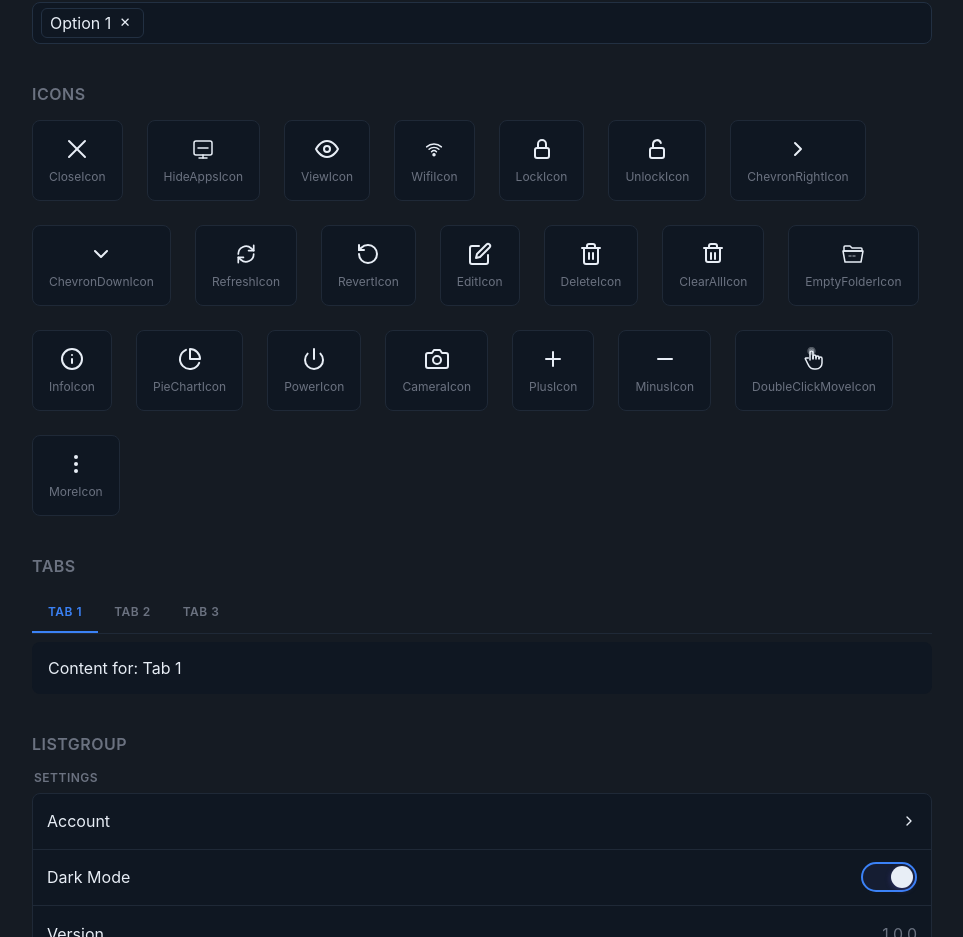
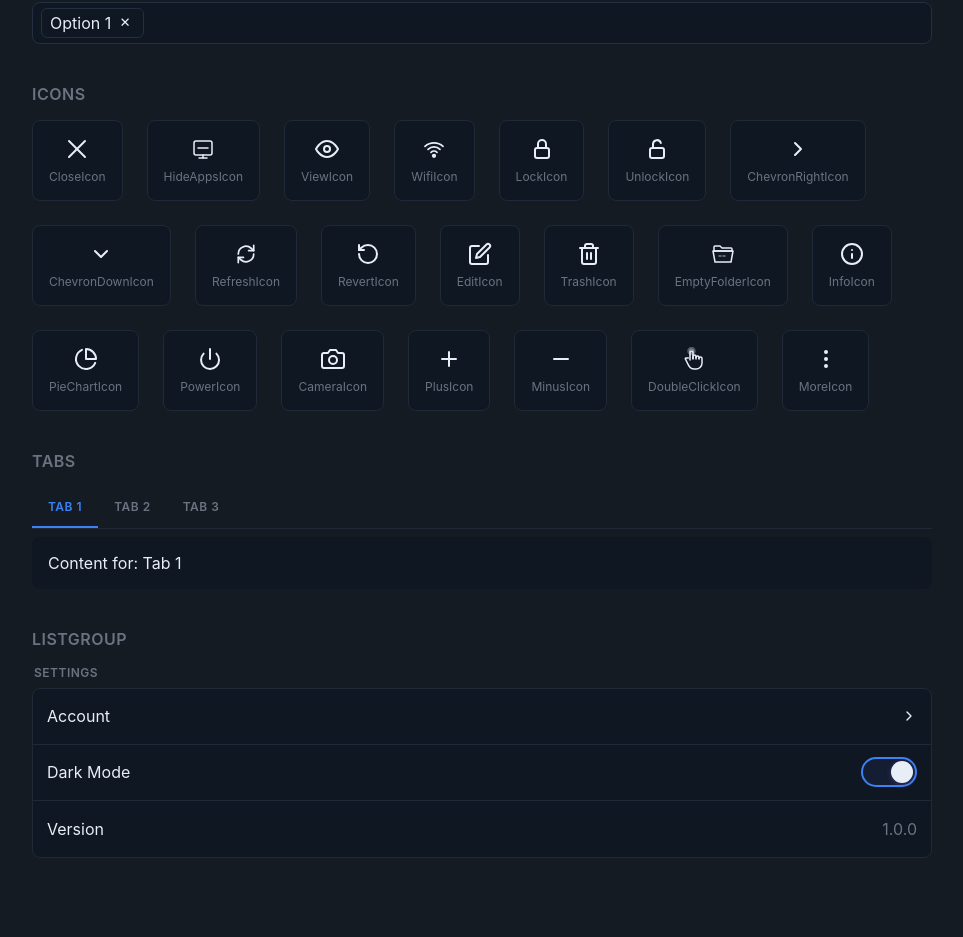
Before and after one commit to kingsimba/nc-ui, a React (Vite) app: page / in a window 1280 px wide. Shown: the part 3477-4414 px from the top of the page, without its empty margins (158-1121 px from the left). Built offline with nearby package versions, Linux system fonts and the light colour scheme.

Commit message:
refactor: Rename DeleteIcon to TrashIcon and DoubleClickMoveIcon to DoubleClickIcon; remove unused ClearAllIcon and CloseIcon

```diff
--- a/dev/App.tsx
+++ b/dev/App.tsx
@@ -24,8 +24,7 @@
     RefreshIcon,
     RevertIcon,
     EditIcon,
-    DeleteIcon,
-    ClearAllIcon,
+    TrashIcon,
     EmptyFolderIcon,
     InfoIcon,
     PieChartIcon,
@@ -33,7 +32,7 @@
     CameraIcon,
     PlusIcon,
     MinusIcon,
-    DoubleClickMoveIcon,
+    DoubleClickIcon,
     MoreIcon,
     Input,
     ListGroup,
@@ -382,7 +381,7 @@
                             {
                                 id: 'delete',
                                 label: 'Delete',
-                                icon: <DeleteIcon size={16} />,
+                                icon: <TrashIcon size={16} />,
                                 onClick: () => alert('Delete clicked'),
                                 variant: 'danger',
                             },
@@ -564,12 +563,8 @@
                         <span>EditIcon</span>
                     </div>
                     <div className="dev-item">
-                        <DeleteIcon size={24} />
-                        <span>DeleteIcon</span>
-                    </div>
-                    <div className="dev-item">
-                        <ClearAllIcon size={24} />
-                        <span>ClearAllIcon</span>
+                        <TrashIcon size={24} />
+                        <span>TrashIcon</span>
                     </div>
                     <div className="dev-item">
                         <EmptyFolderIcon size={24} />
@@ -600,8 +595,8 @@
                         <span>MinusIcon</span>
                     </div>
                     <div className="dev-item">
-                        <DoubleClickMoveIcon size={24} />
-                        <span>DoubleClickMoveIcon</span>
+                        <DoubleClickIcon size={24} />
+                        <span>DoubleClickIcon</span>
                     </div>
                     <div className="dev-item">
                         <MoreIcon size={24} />
--- a/src/components/CommonButtons.tsx
+++ b/src/components/CommonButtons.tsx
@@ -1,6 +1,6 @@
 import React from 'react';
-import { RefreshIcon, EditIcon, DeleteIcon } from './icons/GeneratedIcons';
-import { CloseIcon } from './icons/CloseIcon';
+import { RefreshIcon, EditIcon, TrashIcon } from './icons/GeneratedIcons';
+import { CloseIcon } from './icons/GeneratedIcons';
 
 interface RefreshButtonProps {
   onClick: () => void;
@@ -113,7 +113,7 @@
       aria-label={ariaLabel}
       data-size={size}
     >
-      <DeleteIcon size={iconSize} />
+      <TrashIcon size={iconSize} />
     </button>
   );
 }
--- a/src/components/icons/CloseIcon.tsx
+++ /dev/null
@@ -1,23 +0,0 @@
-interface CloseIconProps {
-  size?: number;
-  color?: string;
-  strokeWidth?: number;
-}
-
-export function CloseIcon({ size = 24, color = 'currentColor', strokeWidth = 2 }: CloseIconProps) {
-  return (
-    <svg
-      width={size}
-      height={size}
-      viewBox="0 0 24 24"
-      fill="none"
-      stroke={color}
-      strokeWidth={strokeWidth}
-      strokeLinecap="round"
-      strokeLinejoin="round"
-    >
-      <line x1="20" y1="4" x2="4" y2="20" />
-      <line x1="4" y1="4" x2="20" y2="20" />
-    </svg>
-  );
-}
--- a/src/components/icons/GeneratedIcons.tsx
+++ b/src/components/icons/GeneratedIcons.tsx
@@ -98,7 +98,7 @@
     <svg
       width={size}
       height={size}
-      viewBox="-5 -5 34 34"
+      viewBox="-2 -2 28 28"
       fill="none"
       stroke="currentColor"
       strokeWidth={2}
@@ -281,9 +281,9 @@
 }
 
 /**
- * Delete/Trash icon for deleting items.
+ * Trash icon for deleting items.
  */
-export function DeleteIcon({ size = 24, className, style }: IconProps) {
+export function TrashIcon({ size = 24, className, style }: IconProps) {
   return (
     <svg
       width={size}
@@ -305,31 +305,7 @@
   );
 }
 
-/**
- * ClearAll icon - Trash with multiple items for clearing all.
- */
-export function ClearAllIcon({ size = 24, className, style }: IconProps) {
-  return (
-    <svg
-      width={size}
-      height={size}
-      viewBox="0 0 24 24"
-      fill="none"
-      stroke="currentColor"
-      strokeWidth={2}
-      strokeLinecap="round"
-      strokeLinejoin="round"
-      className={className}
-      style={style}
-    >
-      <path d="M3 6h18" />
-      <path d="M8 6V4a2 2 0 0 1 2-2h4a2 2 0 0 1 2 2v2" />
-      <path d="M19 6v12a2 2 0 0 1-2 2H7a2 2 0 0 1-2-2V6" />
-      <path d="M10 11v6" />
-      <path d="M14 11v6" />
-    </svg>
-  );
-}
+
 
 /**
  * Empty folder icon - an open empty folder for empty state display.
@@ -497,10 +473,10 @@
 }
 
 /**
- * DoubleClickMove icon - Mouse cursor with double-click indicators and movement arrow.
+ * DoubleClick icon - Mouse cursor with double-click indicators and movement arrow.
  * Used to enable/disable double-click to move robot feature.
  */
-export function DoubleClickMoveIcon({ size = 24, className, style }: IconProps) {
+export function DoubleClickIcon({ size = 24, className, style }: IconProps) {
   return (
     <svg
       width={size}
--- a/src/index.ts
+++ b/src/index.ts
@@ -41,8 +41,7 @@
     RefreshIcon,
     RevertIcon,
     EditIcon,
-    DeleteIcon,
-    ClearAllIcon,
+    TrashIcon,
     EmptyFolderIcon,
     InfoIcon,
     PieChartIcon,
@@ -50,7 +49,7 @@
     CameraIcon,
     PlusIcon,
     MinusIcon,
-    DoubleClickMoveIcon,
+    DoubleClickIcon,
     MoreIcon,
 } from './components/icons/GeneratedIcons'
 
```
